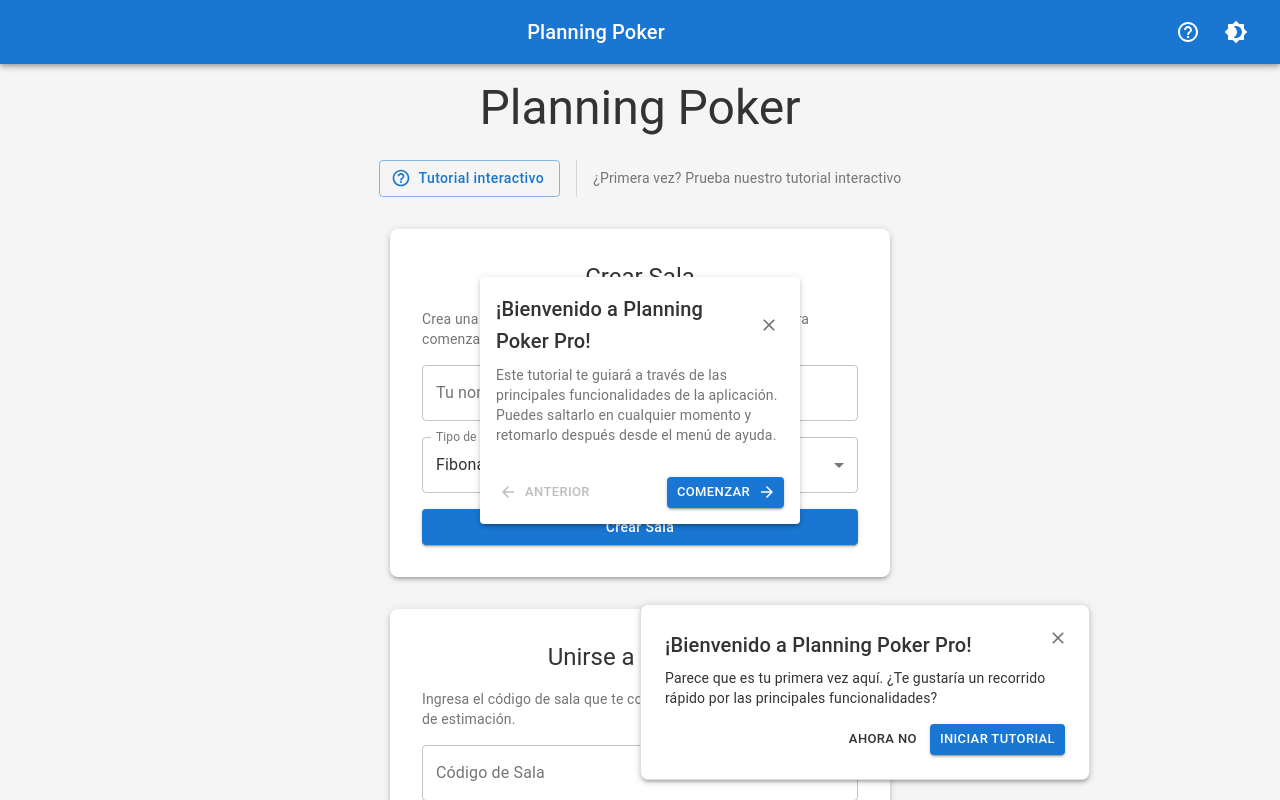
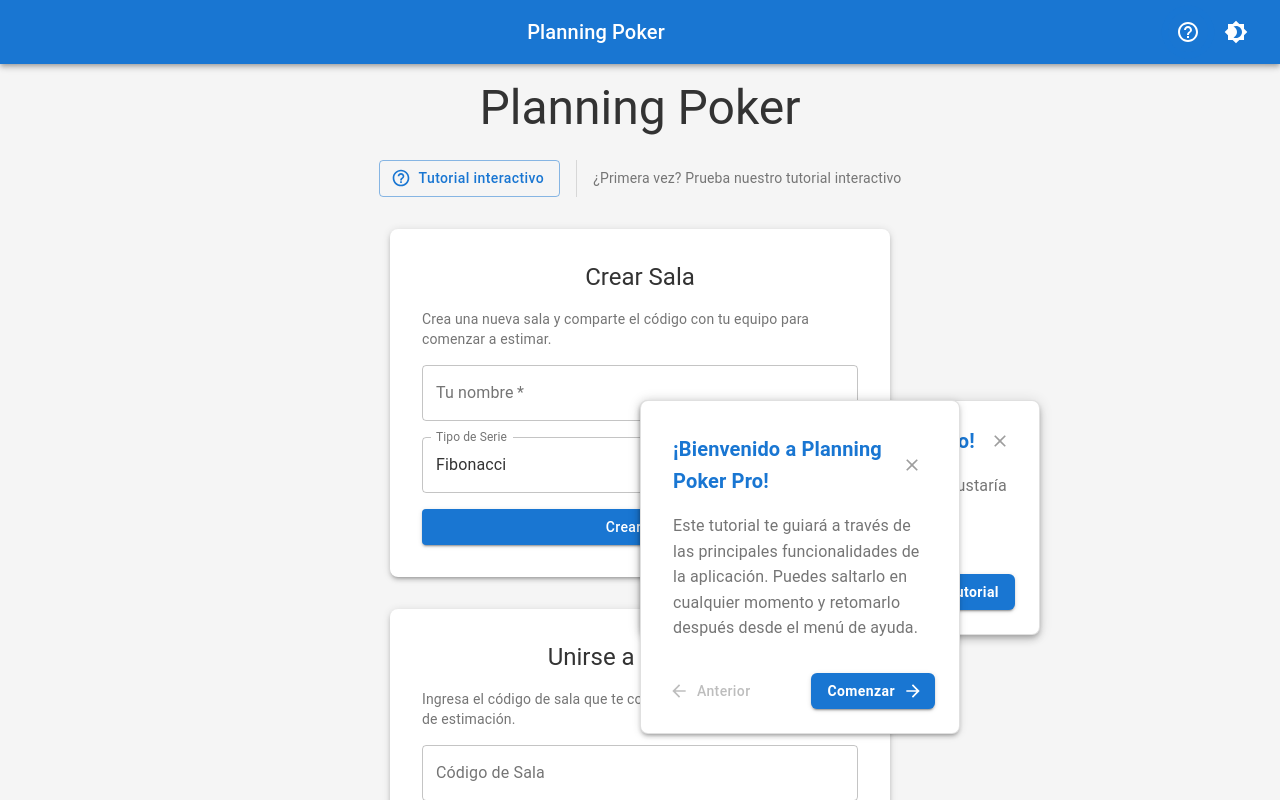
Before and after one commit to ProDrifterDK/poker-planning, a Next.js app: page / in a window 1280 px wide. Both pictures are taken after a click on the button 1188 px from the left and 32 px from the top of the page. Shown: the top 800 px of the page. Built offline with nearby package versions, Linux system fonts and the light colour scheme; no server answers.

Commit message:
Changed WelcomeMessage styles

```diff
--- a/src/components/Onboarding/OnboardingTooltip.tsx
+++ b/src/components/Onboarding/OnboardingTooltip.tsx
@@ -77,13 +77,14 @@ const BasicOnboardingTooltip: React.FC = () => {
         <AnimatePresence>
             {isActive && (
                 <MotionCard
-                    initial={{ opacity: 0, scale: 0.8, y: -20 }}
+                    initial={{ opacity: 0, scale: 0.95, y: 0 }}
                     animate={{ opacity: 1, scale: 1, y: 0 }}
-                    exit={{ opacity: 0, scale: 0.8, y: 20 }}
+                    exit={{ opacity: 0, scale: 0.95, y: 0 }}
                     transition={{
                         type: "spring",
-                        stiffness: 300,
-                        damping: 25
+                        stiffness: 400,
+                        damping: 30,
+                        duration: 0.3
                     }}
                     sx={{
                         position: 'fixed',
@@ -91,23 +92,31 @@ const BasicOnboardingTooltip: React.FC = () => {
                         width: 320,
                         maxWidth: '90vw',
                         boxShadow: 3,
-                        // Centrado absoluto usando inset y margin auto
-                        top: 0,
-                        right: 0,
-                        bottom: 0,
-                        left: 0,
-                        margin: 'auto',
-                        height: 'fit-content',
+                        top: '50%',
+                        left: '50%',
+                        transform: 'translate(-50%, -50%)',
+                        p: 1,
+                        borderRadius: 2,
+                        backgroundColor: 'background.paper',
+                        border: '1px solid',
+                        borderColor: 'divider',
                     }}
                 >
-                <CardContent>
-                    <Box display="flex" justifyContent="space-between" alignItems="center" mb={1}>
+                <CardContent sx={{ p: 3 }}>
+                    <Box display="flex" justifyContent="space-between" alignItems="center" mb={2}>
                         <motion.div
-                            initial={{ opacity: 0, x: -20 }}
+                            initial={{ opacity: 0, x: -10 }}
                             animate={{ opacity: 1, x: 0 }}
                             transition={{ delay: 0.1, duration: 0.3 }}
                         >
-                            <Typography variant="h6" component="h2">
+                            <Typography
+                                variant="h6"
+                                component="h2"
+                                sx={{
+                                    fontWeight: 'bold',
+                                    color: 'primary.main'
+                                }}
+                            >
                                 {currentStepConfig.title}
                             </Typography>
                         </motion.div>
@@ -122,6 +131,13 @@ const BasicOnboardingTooltip: React.FC = () => {
                                 size="small"
                                 onClick={handleSkipClick}
                                 aria-label="Cerrar tutorial"
+                                sx={{
+                                    color: 'grey.500',
+                                    '&:hover': {
+                                        color: 'primary.main',
+                                        backgroundColor: 'grey.100'
+                                    }
+                                }}
                             >
                                 <CloseIcon fontSize="small" />
                             </IconButton>
@@ -133,13 +149,20 @@ const BasicOnboardingTooltip: React.FC = () => {
                         animate={{ opacity: 1, y: 0 }}
                         transition={{ delay: 0.2, duration: 0.3 }}
                     >
-                        <Typography variant="body2" color="text.secondary">
+                        <Typography
+                            variant="body1"
+                            sx={{
+                                color: 'text.secondary',
+                                lineHeight: 1.6,
+                                mb: 1
+                            }}
+                        >
                             {currentStepConfig.description}
                         </Typography>
                     </motion.div>
                 </CardContent>
 
-                <CardActions sx={{ justifyContent: 'space-between', p: 2 }}>
+                <CardActions sx={{ justifyContent: 'space-between', p: 2, pt: 0 }}>
                     <motion.div
                         whileHover={{ x: -3 }}
                         whileTap={{ scale: 0.95 }}
@@ -148,7 +171,15 @@ const BasicOnboardingTooltip: React.FC = () => {
                             startIcon={<ArrowBackIcon />}
                             onClick={handlePreviousClick}
                             disabled={isFirstStep}
-                            size="small"
+                            size="medium"
+                            sx={{
+                                textTransform: 'none',
+                                fontWeight: 'medium',
+                                color: isFirstStep ? 'text.disabled' : 'text.secondary',
+                                '&:hover': {
+                                    color: 'primary.main',
+                                }
+                            }}
                         >
                             Anterior
                         </Button>
@@ -159,14 +190,21 @@ const BasicOnboardingTooltip: React.FC = () => {
                             initial={{ opacity: 0, scale: 0.8 }}
                             animate={{ opacity: 1, scale: 1 }}
                             transition={{ delay: 0.1, type: "spring" }}
-                            whileHover={{ scale: 1.05 }}
-                            whileTap={{ scale: 0.95 }}
+                            whileHover={{ scale: 1.03 }}
+                            whileTap={{ scale: 0.97 }}
                         >
                             <Button
                                 variant="contained"
                                 color="primary"
                                 onClick={handleCompleteClick}
-                                size="small"
+                                size="medium"
+                                sx={{
+                                    borderRadius: 1.5,
+                                    textTransform: 'none',
+                                    fontWeight: 'bold',
+                                    px: 3,
+                                    boxShadow: 2
+                                }}
                             >
                                 Finalizar
                             </Button>
@@ -174,14 +212,21 @@ const BasicOnboardingTooltip: React.FC = () => {
                     ) : (
                         <motion.div
                             whileHover={{ x: 3 }}
-                            whileTap={{ scale: 0.95 }}
+                            whileTap={{ scale: 0.97 }}
                         >
                             <Button
                                 endIcon={<ArrowForwardIcon />}
                                 variant="contained"
                                 color="primary"
                                 onClick={handleNextClick}
-                                size="small"
+                                size="medium"
+                                sx={{
+                                    borderRadius: 1.5,
+                                    textTransform: 'none',
+                                    fontWeight: 'bold',
+                                    px: 2,
+                                    boxShadow: 2
+                                }}
                             >
                                 {isFirstStep ? 'Comenzar' : 'Siguiente'}
                             </Button>
--- a/src/components/Onboarding/WelcomeMessage.tsx
+++ b/src/components/Onboarding/WelcomeMessage.tsx
@@ -75,35 +75,44 @@ const WelcomeMessage: React.FC<WelcomeMessageProps> = ({
     <AnimatePresence>
       {visible && (
         <MotionPaper
-          initial={{ opacity: 0, y: 50, scale: 0.9 }}
+          initial={{ opacity: 0, y: 30, scale: 0.95 }}
           animate={{ opacity: 1, y: 0, scale: 1 }}
-          exit={{ opacity: 0, y: 50, scale: 0.9 }}
+          exit={{ opacity: 0, y: 20, scale: 0.95 }}
           transition={{
             type: "spring",
-            stiffness: 300,
-            damping: 25
+            stiffness: 400,
+            damping: 30,
+            duration: 0.3
           }}
           elevation={3}
           sx={{
             position: 'fixed',
-            bottom: 20,
+            top: '50%',
             left: '50%',
-            transform: 'translateX(-50%)',
-            width: { xs: '90%', sm: 450 },
+            transform: 'translate(-50%, -50%)',
+            width: { xs: '90%', sm: 400 },
             p: 3,
             borderRadius: 2,
             zIndex: 1000,
             backgroundColor: theme.palette.background.paper,
             border: `1px solid ${theme.palette.divider}`,
+            boxShadow: theme.shadows[5],
           }}
         >
-        <Box display="flex" justifyContent="space-between" alignItems="flex-start">
+        <Box display="flex" justifyContent="space-between" alignItems="center" mb={2}>
           <motion.div
-            initial={{ opacity: 0, y: -20 }}
+            initial={{ opacity: 0, y: -10 }}
             animate={{ opacity: 1, y: 0 }}
-            transition={{ delay: 0.1, duration: 0.5 }}
+            transition={{ delay: 0.1, duration: 0.3 }}
           >
-            <Typography variant="h6" component="h2" gutterBottom>
+            <Typography
+              variant="h6"
+              component="h2"
+              sx={{
+                fontWeight: 'bold',
+                color: theme.palette.primary.main
+              }}
+            >
               ¡Bienvenido a Planning Poker Pro!
             </Typography>
           </motion.div>
@@ -116,7 +125,13 @@ const WelcomeMessage: React.FC<WelcomeMessageProps> = ({
               size="small"
               onClick={handleClose}
               aria-label="Cerrar mensaje"
-              sx={{ mt: -1, mr: -1 }}
+              sx={{
+                color: theme.palette.grey[500],
+                '&:hover': {
+                  color: theme.palette.primary.main,
+                  backgroundColor: theme.palette.grey[100]
+                }
+              }}
             >
               <CloseIcon fontSize="small" />
             </IconButton>
@@ -126,31 +141,46 @@ const WelcomeMessage: React.FC<WelcomeMessageProps> = ({
         <motion.div
           initial={{ opacity: 0 }}
           animate={{ opacity: 1 }}
-          transition={{ delay: 0.2, duration: 0.5 }}
+          transition={{ delay: 0.2, duration: 0.3 }}
         >
-          <Typography variant="body2" paragraph>
+          <Typography
+            variant="body1"
+            paragraph
+            sx={{
+              color: theme.palette.text.secondary,
+              lineHeight: 1.6,
+              mb: 3
+            }}
+          >
             Parece que es tu primera vez aquí. ¿Te gustaría un recorrido rápido por las principales funcionalidades?
           </Typography>
         </motion.div>
 
-        <Box display="flex" justifyContent="flex-end" gap={1} mt={2}>
+        <Box display="flex" justifyContent="space-between" gap={2} mt={3}>
           <motion.div
-            whileHover={{ scale: 1.05 }}
-            whileTap={{ scale: 0.95 }}
+            whileHover={{ scale: 1.03 }}
+            whileTap={{ scale: 0.97 }}
           >
             <Button
-              variant="text"
+              variant="outlined"
               color="inherit"
               onClick={handleClose}
-              size="small"
+              size="medium"
+              fullWidth
+              sx={{
+                borderRadius: 1.5,
+                textTransform: 'none',
+                fontWeight: 'medium',
+                px: 2
+              }}
             >
               Ahora no
             </Button>
           </motion.div>
           <motion.div
-            whileHover={{ scale: 1.05 }}
-            whileTap={{ scale: 0.95 }}
-            initial={{ opacity: 0, x: 20 }}
+            whileHover={{ scale: 1.03 }}
+            whileTap={{ scale: 0.97 }}
+            initial={{ opacity: 0, x: 10 }}
             animate={{ opacity: 1, x: 0 }}
             transition={{ delay: 0.3, type: "spring", stiffness: 500 }}
           >
@@ -158,7 +188,15 @@ const WelcomeMessage: React.FC<WelcomeMessageProps> = ({
               variant="contained"
               color="primary"
               onClick={handleStartTutorial}
-              size="small"
+              size="medium"
+              fullWidth
+              sx={{
+                borderRadius: 1.5,
+                textTransform: 'none',
+                fontWeight: 'bold',
+                px: 2,
+                boxShadow: 2
+              }}
             >
               Iniciar tutorial
             </Button>
```
